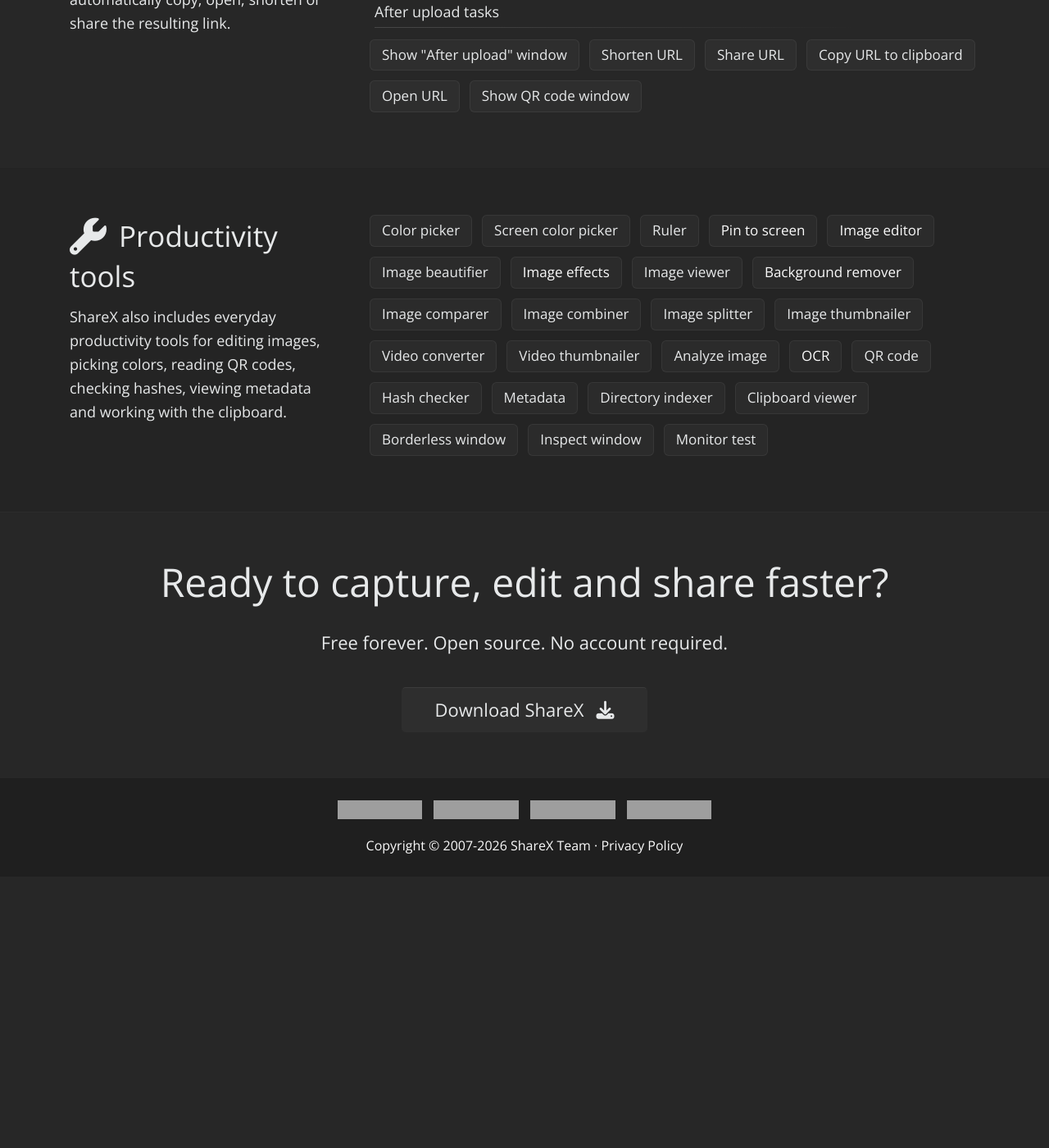
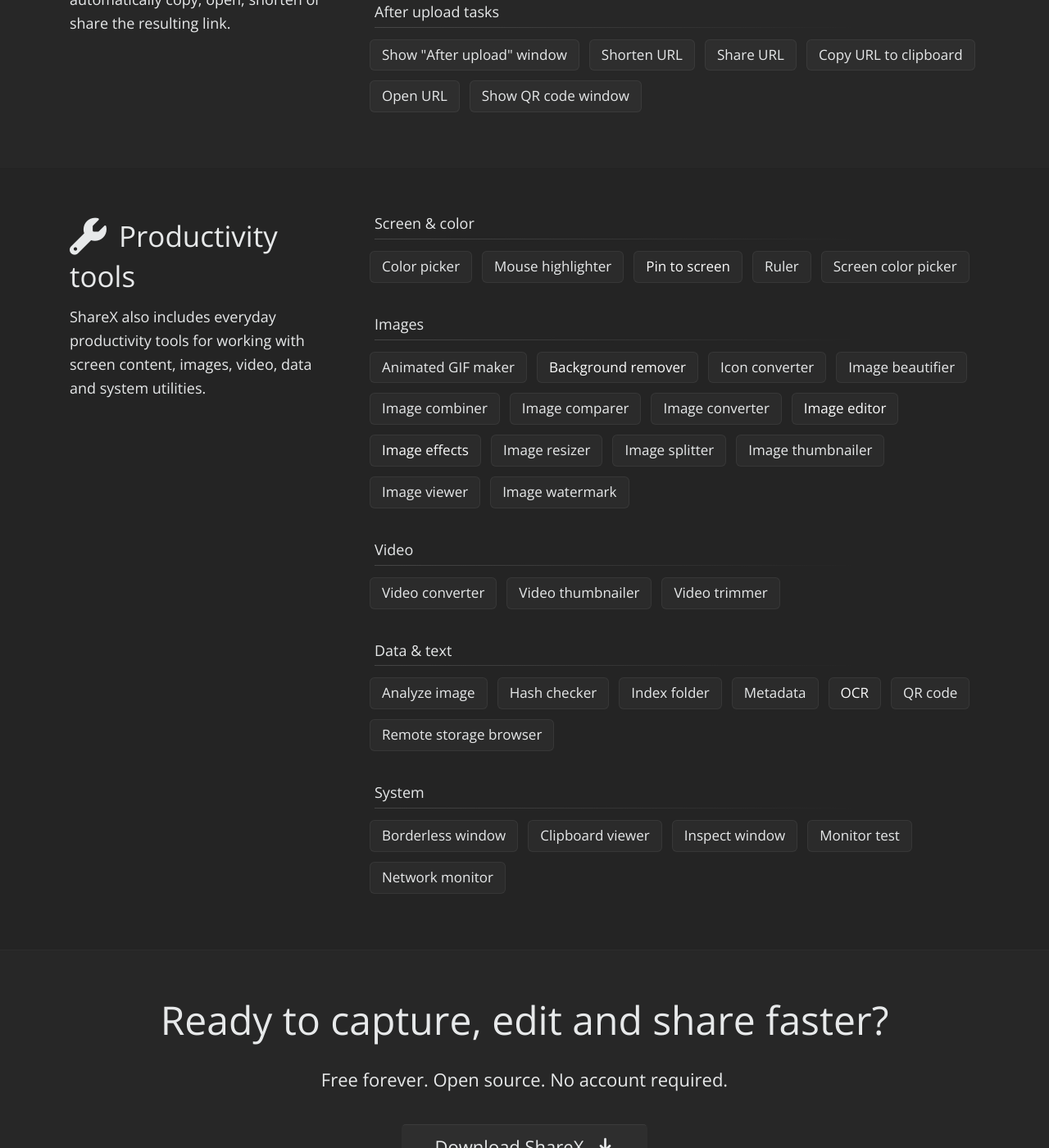
Before and after one commit to ShareX/sharex.github.io, a Jekyll site: the page built from index.html, in a window 1280 px wide and 1400 px high, scrolled down 4049 px. Shown: the whole window at 82% size. Built offline with Jekyll 4.4.1, drawn with Linux system fonts in a browser that asks for light colours; some web fonts are replaced; before the commit the page ends 5118 px from its top, so only the background shows below that; grey boxes are pictures that could not be loaded.

Commit message:
Organize productivity tools into categorized sections

```diff
--- a/index.html
+++ b/index.html
@@ -277,35 +277,57 @@
         <div class="container">
             <div class="feature-section-header">
                 <h2><a href="#tools"><i class="fas fa-wrench"></i>Productivity tools</a></h2>
-                <p class="feature-intro">ShareX also includes everyday productivity tools for editing images, picking colors, reading QR codes, checking hashes, viewing metadata and working with the clipboard.</p>
+                <p class="feature-intro">ShareX also includes everyday productivity tools for working with screen content, images, video, data and system utilities.</p>
             </div>
             <div class="feature-section-content">
+                <h4>Screen &amp; color</h4>
                 <div class="row">
                     <div class="col-sm-3">Color picker</div>
+                    <div class="col-sm-3">Mouse highlighter</div>
+                    <div class="col-sm-3"><a href="/docs/pin-to-screen">Pin to screen</a></div>
+                    <div class="col-sm-3">Ruler</div>
                     <div class="col-sm-3">Screen color picker</div>
-                    <div class="col-sm-3">Ruler</div>
-                    <div class="col-sm-3"><a href="/docs/pin-to-screen">Pin to screen</a></div>
+                </div>
+                <h4>Images</h4>
+                <div class="row">
+                    <div class="col-sm-3">Animated GIF maker</div>
+                    <div class="col-sm-3"><a href="/docs/background-remover">Background remover</a></div>
+                    <div class="col-sm-3">Icon converter</div>
+                    <div class="col-sm-3">Image beautifier</div>
+                    <div class="col-sm-3">Image combiner</div>
+                    <div class="col-sm-3">Image comparer</div>
+                    <div class="col-sm-3">Image converter</div>
                     <div class="col-sm-3"><a href="/docs/image-editor">Image editor</a></div>
-                    <div class="col-sm-3">Image beautifier</div>
                     <div class="col-sm-3"><a href="/image-effects">Image effects</a></div>
-                    <div class="col-sm-3">Image viewer</div>
-                    <div class="col-sm-3"><a href="/docs/background-remover">Background remover</a></div>
-                    <div class="col-sm-3">Image comparer</div>
-                    <div class="col-sm-3">Image combiner</div>
+                    <div class="col-sm-3">Image resizer</div>
                     <div class="col-sm-3">Image splitter</div>
                     <div class="col-sm-3">Image thumbnailer</div>
+                    <div class="col-sm-3">Image viewer</div>
+                    <div class="col-sm-3">Image watermark</div>
+                </div>
+                <h4>Video</h4>
+                <div class="row">
                     <div class="col-sm-3">Video converter</div>
                     <div class="col-sm-3">Video thumbnailer</div>
+                    <div class="col-sm-3">Video trimmer</div>
+                </div>
+                <h4>Data &amp; text</h4>
+                <div class="row">
                     <div class="col-sm-3">Analyze image</div>
+                    <div class="col-sm-3">Hash checker</div>
+                    <div class="col-sm-3">Index folder</div>
+                    <div class="col-sm-3">Metadata</div>
                     <div class="col-sm-3"><a href="/docs/ocr">OCR</a></div>
                     <div class="col-sm-3">QR code</div>
-                    <div class="col-sm-3">Hash checker</div>
-                    <div class="col-sm-3">Metadata</div>
-                    <div class="col-sm-3">Directory indexer</div>
+                    <div class="col-sm-3">Remote storage browser</div>
+                </div>
+                <h4>System</h4>
+                <div class="row">
+                    <div class="col-sm-3">Borderless window</div>
                     <div class="col-sm-3">Clipboard viewer</div>
-                    <div class="col-sm-3">Borderless window</div>
                     <div class="col-sm-3">Inspect window</div>
                     <div class="col-sm-3">Monitor test</div>
+                    <div class="col-sm-3">Network monitor</div>
                 </div>
             </div>
         </div>
```
